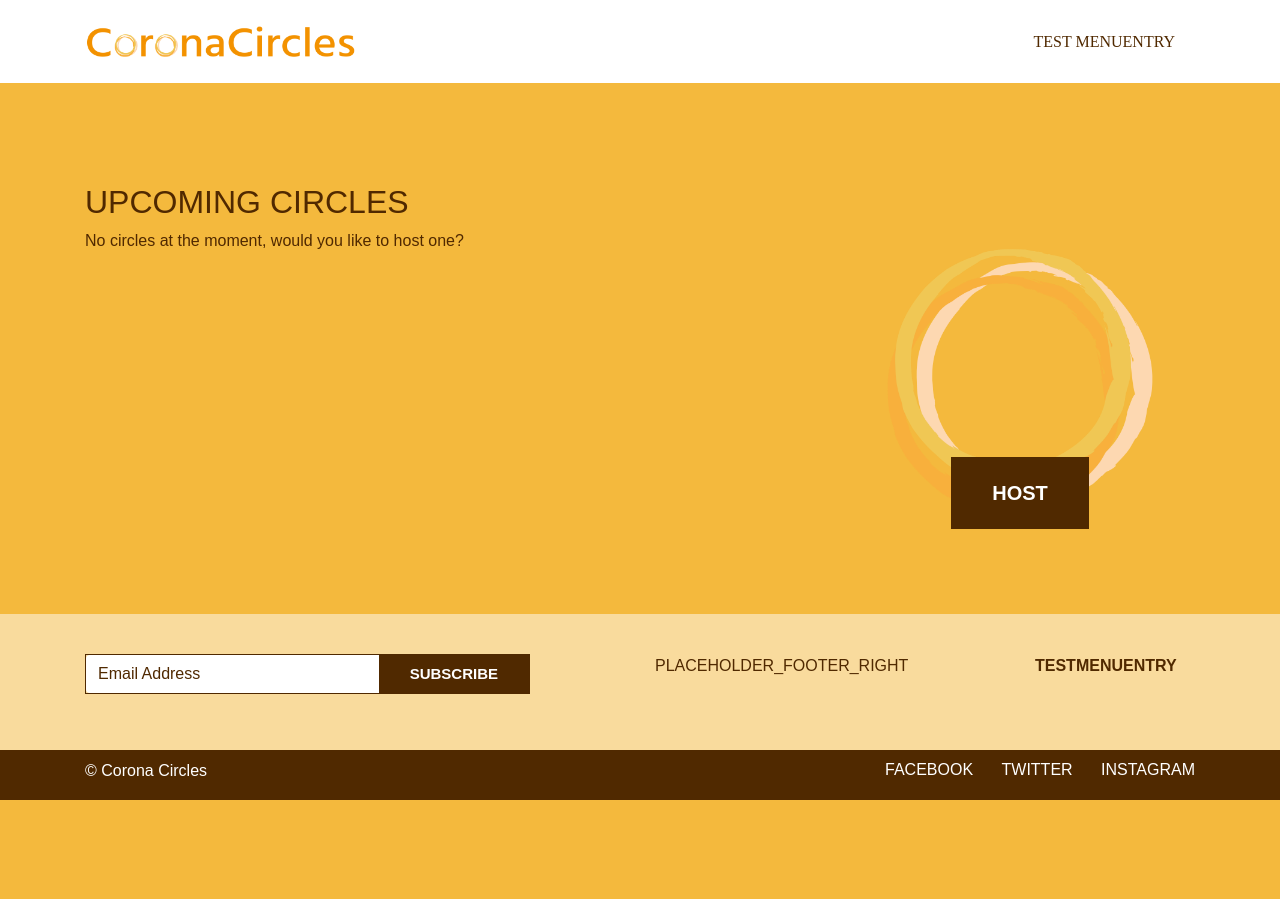
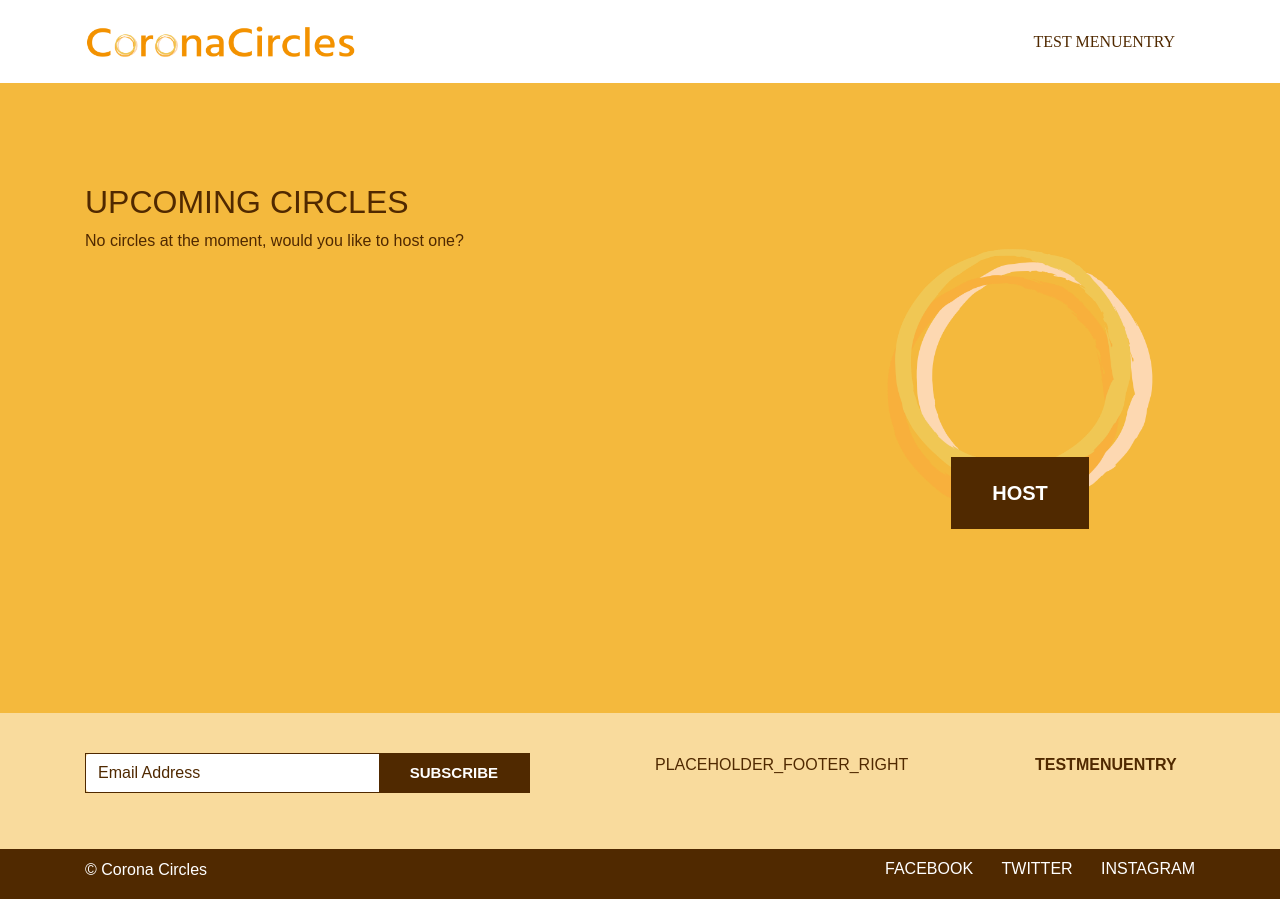
Before and after one commit to CoronaCircles/coronacircles, a Django app: page /circles/ in a window 1280 px wide. Before the commit the page ends 800 px from the top, so only its background shows below. Run offline with Django 3.2, Linux system fonts and the light colour scheme; data that the repository does not hold is empty; some libraries are stand-ins or nearby versions; some web fonts are replaced.

Commit message:
footer fixed

```diff
--- a/static/css/main.css
+++ b/static/css/main.css
@@ -54,6 +54,10 @@
   font-weight: normal;
   font-style: normal;
 }
+body {
+  height: 100%;
+}
+
 body {
   font-family: source-sans, sans-serif;
   color: #502900;
@@ -156,11 +160,19 @@ ul.navbar-nav li a:hover {
 
 /* Main */
 main {
-  padding: 100px 0px;
+  padding: 100px 0px 270px 0px;
+  min-height: 100%;
+  position: relative;
+  clear: both;
 }
 
 body#event-list main {
-  padding: 0px;
+  padding-top: 0px;
+  padding-bottom: 270px;
+}
+
+body#form main {
+  position: static;
 }
 
 /*  Slider  */
@@ -421,6 +433,9 @@ body#event-list main {
 /* Footer */
 footer {
   background: #F9DB9D;
+  position: absolute;
+  bottom: 0px;
+  width: 100%;
 }
 footer a {
   color: #502900;
--- a/static/css/main.sass
+++ b/static/css/main.sass
@@ -61,6 +61,10 @@ $fifth: #F9DB9D
   src: url('../fonts/sourcesanspro-regular-webfont.woff') format('woff')
   font-weight: normal
   font-style: normal
+
+html
+body
+  height: 100%
 
 body
   font-family: source-sans, sans-serif
@@ -155,11 +159,18 @@ ul.navbar-nav
 /* Main */
 
 main
-  padding: 100px 0px
+  padding: 100px 0px 270px 0px
+  min-height: 100%
+  position: relative
+  clear: both
 
 body#start main
 body#event-list main
-  padding: 0px
+  padding-top: 0px
+  padding-bottom: 270px
+
+body#form main
+  position: static
 
 
 /*  Slider  */
@@ -420,6 +431,9 @@ body#event-list main
 
 footer
   background: $fifth
+  position: absolute
+  bottom: 0px
+  width: 100%
 
   a
     color: $secondary
--- a/templates/base.html
+++ b/templates/base.html
@@ -11,12 +11,12 @@
     <link rel="stylesheet" href="{% static "css/main.css" %}">
   </head>
 
-  <body id="{% block body %} {% endblock body %}">
+  <body id="{% block body %} {% endblock body %}" class="d-flex flex-column">
     {% include "navbar.html" %}
-    <main role="main" class="flex-shrink-0">
+    <main role="main">
       {% block content %}{% endblock content %}
+      {% include "footer.html" %}
     </main>
-      {% include "footer.html" %}
     <script src="https://code.jquery.com/jquery-3.4.1.slim.min.js" integrity="sha256-pasqAKBDmFT4eHoN2ndd6lN370kFiGUFyTiUHWhU7k8=" crossorigin="anonymous"></script>
     <script src="https://cdn.jsdelivr.net/npm/popper.js@1.16.0/dist/umd/popper.min.js" integrity="sha384-Q6E9RHvbIyZFJoft+2mJbHaEWldlvI9IOYy5n3zV9zzTtmI3UksdQRVvoxMfooAo" crossorigin="anonymous"></script>
     <script src="https://stackpath.bootstrapcdn.com/bootstrap/4.4.1/js/bootstrap.min.js" integrity="sha384-wfSDF2E50Y2D1uUdj0O3uMBJnjuUD4Ih7YwaYd1iqfktj0Uod8GCExl3Og8ifwB6" crossorigin="anonymous"></script>
--- a/templates/footer.html
+++ b/templates/footer.html
@@ -1,4 +1,4 @@
-<footer class="footer mt-auto fixed-bottom">
+<footer class="footer">
   <div class="container">
     <div class="row">
       <div class="col-sm-12 col-md-5 newsletter">
```
Also changed, not shown: 1 other file.
